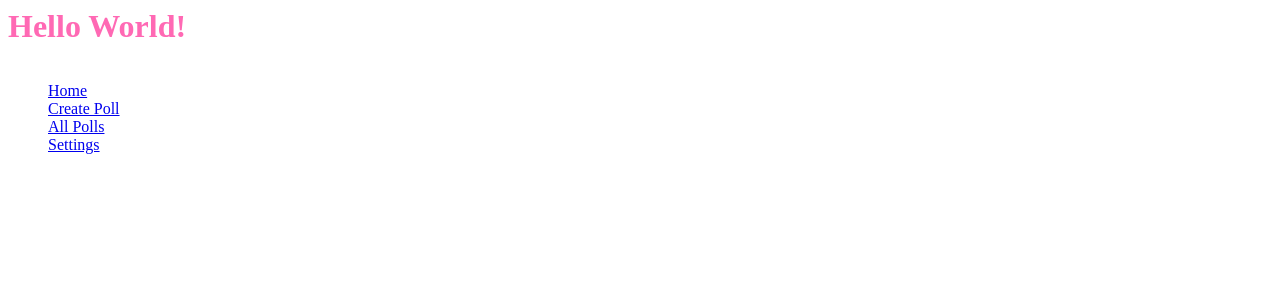
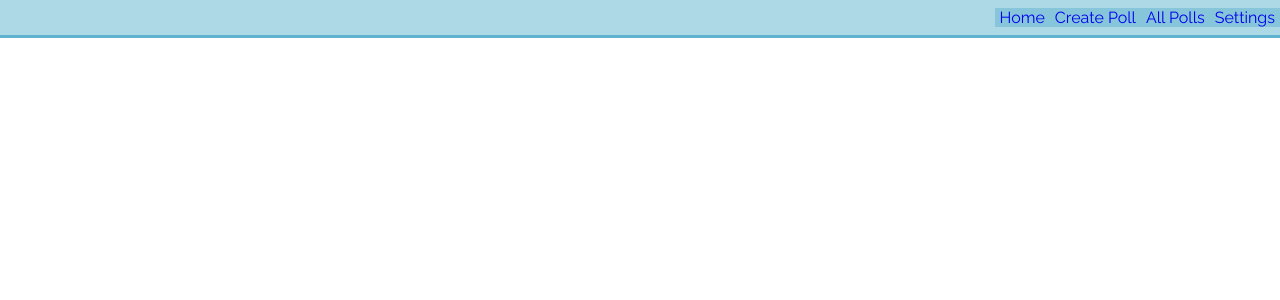
Before and after one commit to ch4tml/fcc-react-voting-app, a React app: page / in a window 1280 px wide. Shown: the top 300 px of the page. Built offline with nearby package versions, Linux system fonts and the light colour scheme.

Commit message:
adding routing through standard page

```diff
--- a/components/App.js
+++ b/components/App.js
@@ -3,26 +3,11 @@ import { Link } from 'react-router-dom';
 
 import '../scss/main.scss';
 
-const App = () => {
+const App = (props) => {
 
 	return (
-		<div className='navbar'>
-			<h1>Hello World!</h1>
-			<ul>
-				<li>
-					<Link to='/home'>Home</Link>
-				</li>
-				<li>
-					<Link to='/create'>Create Poll</Link>
-				</li>
-				<li>
-					<Link to='/poll'>All Polls</Link>
-				</li>
-				<li>
-					<Link to='/settings'>Settings</Link>
-				</li>
-			</ul>
-
+		<div>
+			{props.children}
 		</div>
 	);
 
--- a/components/Nav.js
+++ b/components/Nav.js
@@ -1,24 +1,26 @@
 import React from 'react';
+import { Link } from 'react-router-dom';
 
 const Navbar = () => {
 
 	return (
 
-		<div>
+		<div className='navbar'>
 			<ul>
 				<li>
-					Home
+					<Link to='/home'>Home</Link>
 				</li>
 				<li>
-					Account
+					<Link to='/create'>Create Poll</Link>
 				</li>
 				<li>
-					Login
+					<Link to='/poll'>All Polls</Link>
 				</li>
 				<li>
-					Create Account
+					<Link to='/settings'>Settings</Link>
 				</li>
 			</ul>
+
 		</div>
 
 	);
--- a/components/StandardPage.js
+++ b/components/StandardPage.js
@@ -1,10 +1,26 @@
 import React from 'react';
+import { Redirect, Route } from 'react-router-dom';
 
-const StandardPage = () => {
+import UserDash from './UserDash';
+import CreatePoll from './CreatePoll';
+import PollPage from './PollPage';
+
+import Nav from './Nav';
+
+const StandardPage = ({ children, match }) => {
 
 	return (
 		<div>
-			Here is a poll
+			<Nav />
+			<div className='standardpage-content'>
+
+				<Route path='/settings' component={UserDash}/>
+				<Route path={'/create'} component={CreatePoll}/>
+				<Route path={'/poll'} component={PollPage}/>
+
+			</div>
+
+
 		</div>
 	);
 
--- a/routes.js
+++ b/routes.js
@@ -1,11 +1,12 @@
 import React from 'react';
-import { Route } from 'react-router-dom';
+import { Redirect, Route } from 'react-router-dom';
 
 import App from './components/App';
 import Home from './components/Home';
 import UserDash from './components/UserDash';
 import CreatePoll from './components/CreatePoll';
 import PollPage from './components/PollPage';
+import StandardPage from './components/StandardPage';
 
 const Router = () => {
 
@@ -13,11 +14,11 @@ const Router = () => {
 
 		<div>
 
-			<Route path='/' component={App} />
-			<Route path='/home' component={Home} />
-			<Route path='/settings' component={UserDash} />
-			<Route path='/poll/:pollid' component={PollPage} />
-			<Route path='/create' component={CreatePoll} />
+			<Route path='/' component={StandardPage}/>
+			<Route path='/home' component={StandardPage}/>
+			<Route path='/settings' component={StandardPage}/>
+			<Route path='/poll/' component={StandardPage}/>
+			<Route path='/create' component={StandardPage}/>
 
 		</div>
 
--- a/scss/main.scss
+++ b/scss/main.scss
@@ -1 +1,8 @@
-@import 'nav.scss'
+@import url('https://fonts.googleapis.com/css?family=Raleway');
+
+body {
+	font-family: 'Raleway', sans-serif;
+}
+
+@import 'nav.scss';
+@import 'standardpage.scss';
--- a/scss/nav.scss
+++ b/scss/nav.scss
@@ -1,10 +1,38 @@
 .navbar {
 
-	color: hotpink;
+	position: absolute;
+	top: 0px;
+	left: 0px;
+	width: 100%;
+	height: 35px;
+	line-height: 35px;
+	background-color: lightblue;
+	margin: 0px;
 
 	ul {
 		list-style-type: none;
-		display: inline-block;
+		text-align: right;
+		padding: 0px;
+		margin: 0px;
+		height: 100%;
+		border-bottom: 3px solid darken(lightblue, 20%);
+
+		li {
+			display: inline;
+			height: 35px;
+			background-color: darken(lightblue, 10%);
+			padding: 0px 5px 0px 5px;
+
+			&:hover {
+				background-color: lighten(lightblue, 10%);
+			}
+
+			a {
+				text-decoration: none;
+			}
+
+		}
+
 	}
 
 }
--- /dev/null
+++ b/scss/standardpage.scss
@@ -0,0 +1,5 @@
+.standardpage-content {
+	position: absolute;
+	top: 35px;
+	padding-top: 10px;
+}
```
